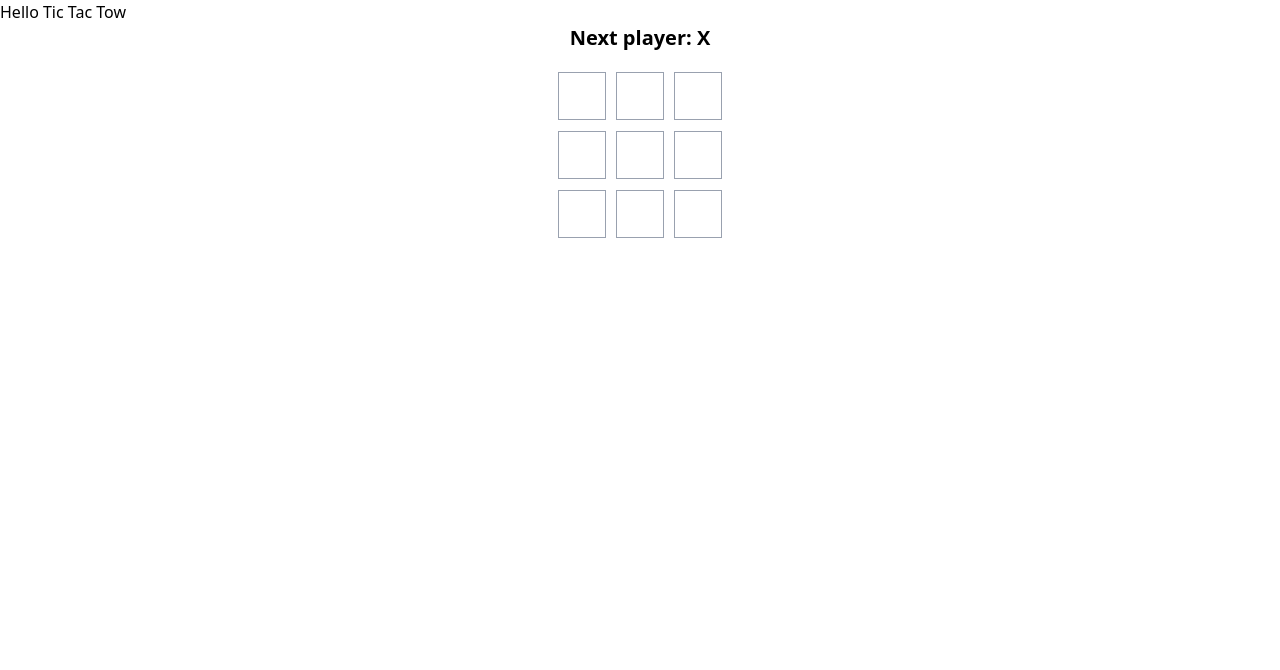
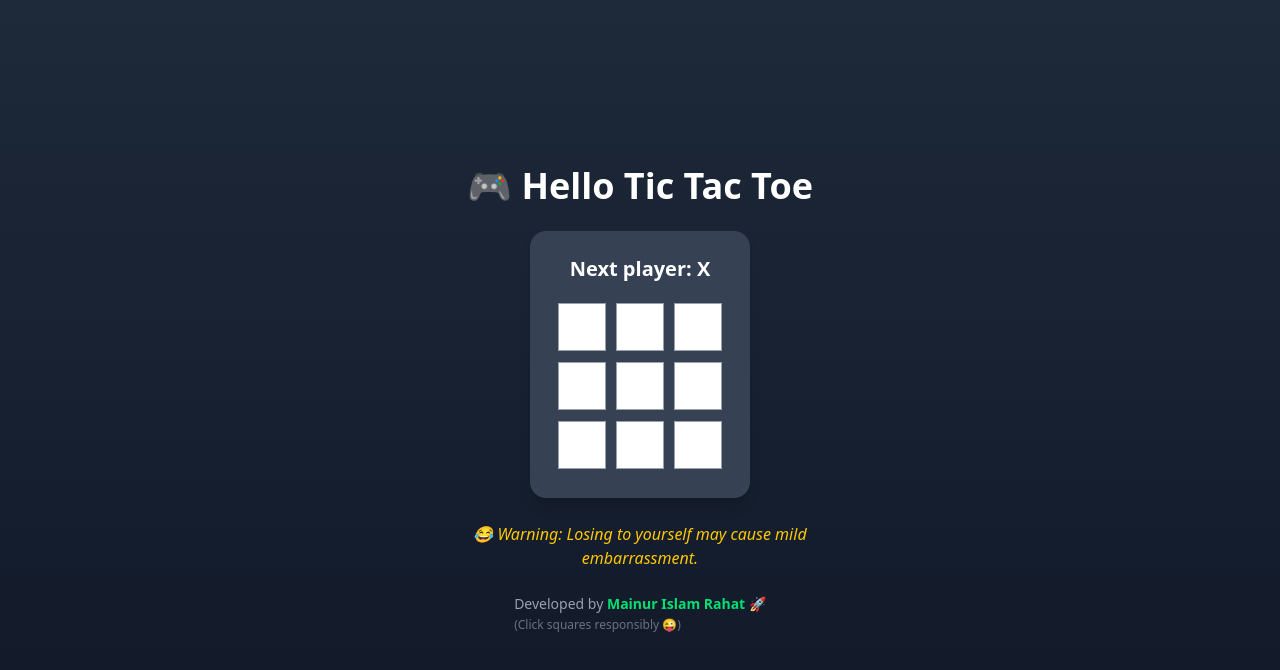
Before and after one commit to mainurrahat/Tic_Tac_Toe, a React (Vite) app: page / in a window 1280 px wide. Shown: the top 670 px of the page. Built offline with nearby package versions, Linux system fonts and the light colour scheme.

Commit message:
design done

```diff
--- a/src/App.jsx
+++ b/src/App.jsx
@@ -1,12 +1,48 @@
 import "./App.css";
 import Board from "./Components/Board";
+import { useState, useEffect } from "react";
 
 function App() {
+  const funnyQuotes = [
+    "🤖 Remember: X always thinks it’s smarter than O!",
+    "😎 Pro tip: Winning isn’t everything... but it feels great!",
+    "😂 Warning: Losing to yourself may cause mild embarrassment.",
+    "🐱‍👓 Strategy tip: Click wisely, young padawan.",
+    "💡 Fact: 9 out of 10 Tic Tac Toe players overthink the middle square!",
+  ];
+
+  const [quote, setQuote] = useState("");
+
+  useEffect(() => {
+    // Pick a random quote when the app loads
+    const random = funnyQuotes[Math.floor(Math.random() * funnyQuotes.length)];
+    setQuote(random);
+  }, []);
+
   return (
-    <>
-      <h1 className="">Hello Tic Tac Tow</h1>
-      <Board />
-    </>
+    <div className="min-h-screen flex flex-col items-center justify-center bg-gradient-to-b from-gray-800 to-gray-900 text-white">
+      <h1 className="text-3xl sm:text-4xl font-bold mb-6 text-center animate-bounce">
+        🎮 Hello Tic Tac Toe
+      </h1>
+
+      <div className="bg-gray-700 p-6 rounded-2xl shadow-lg transition-all duration-300 hover:scale-105">
+        <Board />
+      </div>
+
+      {/* Funny random quote */}
+      <p className="mt-6 text-yellow-400 text-center italic max-w-sm">
+        {quote}
+      </p>
+
+      <footer className="mt-6 text-sm text-gray-400">
+        Developed by{" "}
+        <span className="text-green-400 font-semibold">Mainur Islam Rahat</span>{" "}
+        🚀 <br />
+        <span className="text-xs text-gray-500">
+          (Click squares responsibly 😜)
+        </span>
+      </footer>
+    </div>
   );
 }
 
--- a/src/Components/Square.jsx
+++ b/src/Components/Square.jsx
@@ -4,7 +4,7 @@ const Square = ({ value, onSquareClick }) => {
   return (
     <div>
       <button
-        className="bg-white border border-gray-400 h-12 w-12 m-1 leading-9 text-lg"
+        className="bg-white border border-gray-400 h-12 w-12 m-1 leading-9 text-lg text-black"
         onClick={onSquareClick}
       >
         {value}
```
